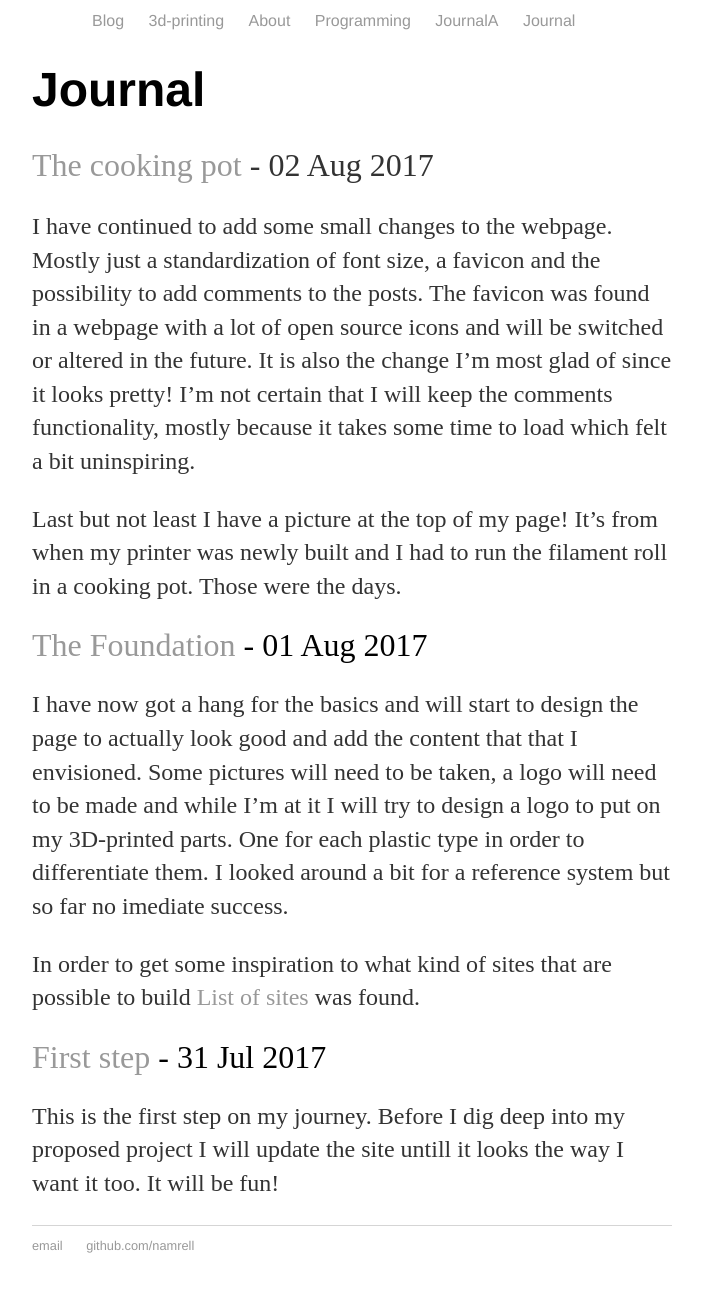
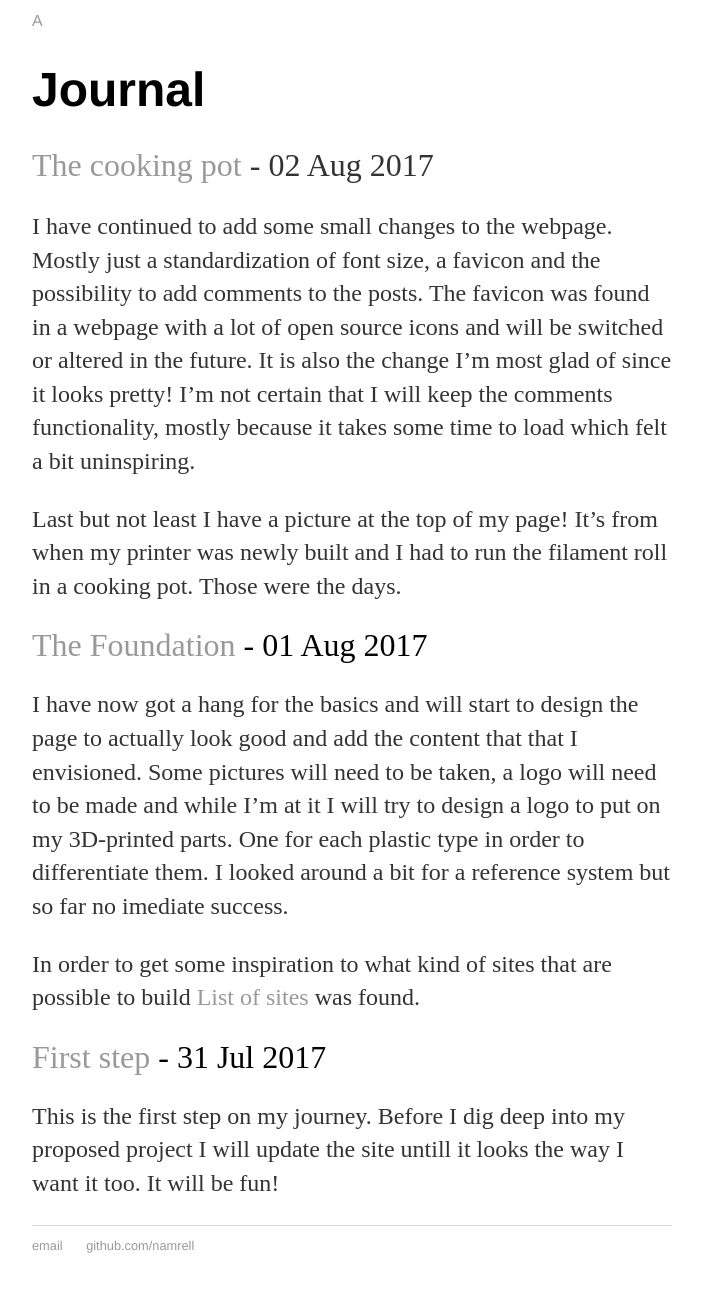
Before and after one commit to Namrell/Namrell.github.io, a Jekyll site: the page built from index.html, in a window 1280 px wide, cut to the strip 184-1497 px from the top of the page. Shown: the top 1292 px of the strip, without its empty margins (288-990 px from the left). Built offline with Jekyll 4.4.1, drawn with Linux system fonts in a browser that asks for light colours.

Commit message:
Update default.html

```diff
--- a/_layouts/default.html
+++ b/_layouts/default.html
@@ -10,7 +10,7 @@
 		<body>
 			<nav>
 	    		<ul>
-				{% for node in site.pages %}
+				{% for node in site.navigation %}
 				    {% if page.url == node.url %}
 					<li><a href="{{node.url}}">{{node.title}}A</a></li>
 				    {% else %}
```
